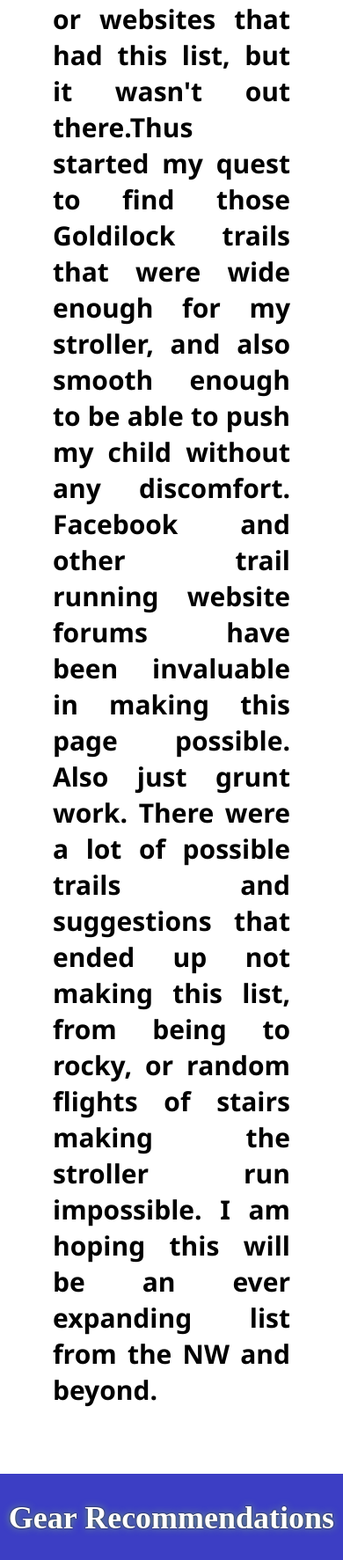
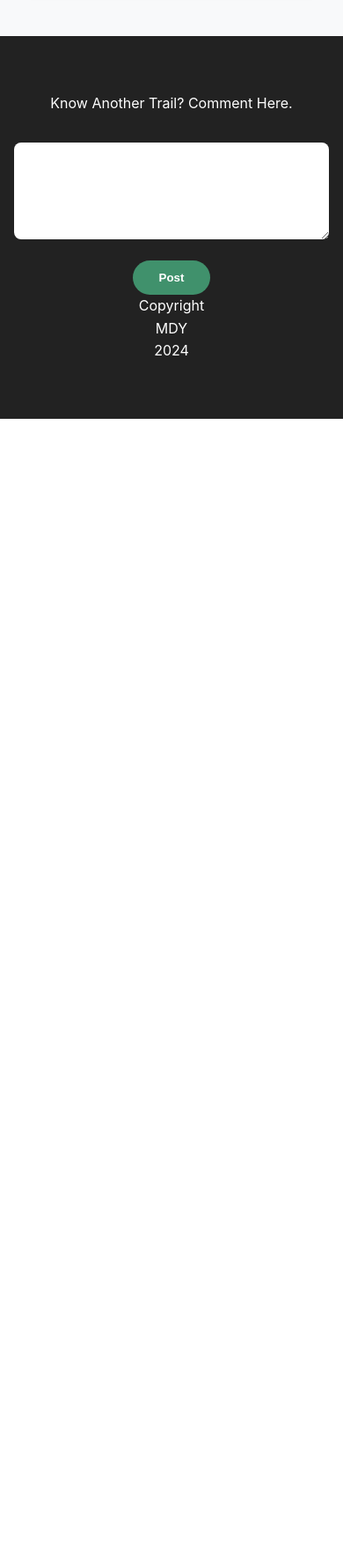
Before and after one commit to EndlessMike78/Strollertrails, a PHP site: page / in a window 390 px wide; the page is wider, and only the part inside the window is pictured. Shown: the part 2764-4537 px from the top of that part at 88% size. After the commit the page ends 3240 px from the top of that part, so only its background shows below. Run offline with PHP 8.4, Linux system fonts and the light colour scheme.

Commit message:
Update style.css modern2.0

```diff
--- a/style.css
+++ b/style.css
@@ -1,98 +1,173 @@
-h1 {
-  color: white;
-  text-shadow: 0 0 5px black, 0 0 9px hsl(140, 21%, 54%);
-  font-size: 65px;
-}
-h2 {
-  color: white;
-  text-shadow: 0 0 2px black, 0 0 9px hsl(140, 21%, 54%);
-  font-size: 36px;
-}
-h3 {
-  font-family:'Segoe UI', Tahoma, Geneva, Verdana, sans-serif;
-  font-size: 30px;
-}
-      body {
-        margin: 0;
+        :root {
+            --primary-green: #2d6a4f;
+            --accent-green: #40916c;
+            --light-bg: #f8f9fa;
+            --text-dark: #1b4332;
+            --white: #ffffff;
         }
 
-      .header{
+        * {
+            box-sizing: border-box;
+            margin: 0;
+            padding: 0;
+        }
 
-      font-family: Garamond, serif;
-      background-image: url("https://media.gettyimages.com/id/1339751014/photo/rain-in-the-forest-vancouver-canada.jpg?s=612x612&w=0&k=20&c=9OWQKb3u7p2DpSDrxDTS7uBqawrjtuKycrcthLVNpZA=");
+        body {
+            font-family: 'Inter', sans-serif;
+            line-height: 1.6;
+            background-color: var(--light-bg);
+            color: var(--text-dark);
+        }
+
+        /* Header with Glassmorphism */
+        .header {
+            background: linear-gradient(rgba(0,0,0,0.4), rgba(0,0,0,0.4)),
+                        url("https://media.gettyimages.com/id/1339751014/photo/rain-in-the-forest-vancouver-canada.jpg?s=612x612&w=0&k=20&c=9OWQKb3u7p2DpSDrxDTS7uBqawrjtuKycrcthLVNpZA=");
+            background-size: cover;
+            background-position: center;
+            height: 60vh;
+            display: flex;
+            flex-direction: column;
+            justify-content: center;
+            align-items: center;
+            text-align: center;
+            color: white;
             padding: 20px;
-      text-align: center;
+        }
 
+        .header h1 {
+            font-family: 'Playfair Display', serif;
+            font-size: clamp(2.5rem, 8vw, 4.5rem);
+            margin-bottom: 1rem;
         }
+
+        .header p {
+            font-size: clamp(1.1rem, 3vw, 1.5rem);
+            max-width: 700px;
+            font-weight: 300;
+        }
+
+        /* Modern Navigation */
         .topnav {
-        overflow: hidden;
-        background-color: #4eac65;
+            background-color: var(--primary-green);
+            position: sticky;
+            top: 0;
+            z-index: 1000;
+            display: flex;
+            justify-content: center;
+            box-shadow: 0 2px 10px rgba(0,0,0,0.1);
         }
+
         .topnav a {
-        float: left;
-        display: block;
-        color: #fff9f9;
-        text-align: center;
-        padding: 14px 16px;
+            color: white;
+            padding: 1rem 1.5rem;
             text-decoration: none;
+            font-weight: 600;
+            transition: 0.3s;
         }
 
         .topnav a:hover {
-        background-color: #0a6320;
-        color: rgb(0, 0, 0);
+            background-color: var(--accent-green);
         }
-      .topnav a:active {
-        background-color:rgb(20, 192, 92);
-        box-shadow: 0 5px #056337;
-        transform: translateY(4px);
+
+        /* Content Sections */
+        .container {
+            max-width: 900px;
+            margin: 4rem auto;
+            padding: 0 2rem;
+            text-align: center;
         }
-.container {
-  padding: 45px;
-  padding-left: 60px;
-  padding-right: 60px;
-  text-align: justify;}
 
-/* Future 2 bottom columns */
+        .container h3 {
+            font-weight: 400;
+            color: #444;
+            line-height: 1.8;
+            font-size: 1.2rem;
+        }
+
+        /* Responsive Grid */
         .row {
             display: flex;
-  flex-direction: row;
             flex-wrap: wrap;
-  width: 100%;
+            gap: 2rem;
+            max-width: 1100px;
+            margin: 0 auto 4rem;
+            padding: 0 1rem;
         }
 
         .column {
-  display: flex;
-  flex-direction: column;
-  flex-basis: 100%;
             flex: 1;
+            min-width: 300px;
+            background: white;
+            border-radius: 15px;
+            overflow: hidden;
+            box-shadow: 0 10px 20px rgba(0,0,0,0.05);
+            transition: transform 0.3s;
         }
 
-.blue-column {
-  background-color: rgb(60, 62, 196);
-  height: 500px;
+        .column:hover {
+            transform: translateY(-5px);
+        }
+
+        .column img {
+            width: 100%;
+            height: 250px;
+            object-fit: cover;
+        }
+
+        .column-text {
+            padding: 1.5rem;
             text-align: center;
         }
 
-.green-column {
-  background-color: rgb(105, 146, 105);
-  height: 500px;
+        /* Modern Footer & Comments */
+        .footer {
+            background-color: #222;
+            color: white;
+            padding: 4rem 1rem;
             text-align: center;
         }
 
-/*responsive layout*/
-@media screen and (max-width: 800px) {
-  .leftcolumn, .rightcolumn {
+        #comment-container {
+            max-width: 600px;
+            margin: 2rem auto;
+            text-align: left;
+            background: #333;
+            border-radius: 8px;
+        }
+
+        #comment-container p {
+            padding: 10px 20px;
+            border-bottom: 1px solid #444;
+        }
+
+        textarea {
             width: 100%;
-    padding: 0;
+            max-width: 600px;
+            padding: 15px;
+            border-radius: 8px;
+            border: none;
+            margin-bottom: 1rem;
+            font-family: inherit;
         }
+
+        button {
+            background-color: var(--accent-green);
+            color: white;
+            border: none;
+            padding: 12px 30px;
+            border-radius: 25px;
+            cursor: pointer;
+            font-weight: bold;
+            transition: 0.3s;
         }
-.footer {
-  background-color: rgb(180, 10, 10);
-  padding: 10px;
-  text-align: center;
 
+        button:hover {
+            background-color: var(--primary-green);
+            transform: scale(1.05);
         }
-ul {
-  list-style-type: none;
-  text-align: center;
+
+        @media (max-width: 600px) {
+            .header { height: 50vh; }
+            .topnav { flex-direction: column; }
         }
```
Lines whose indentation alone changed are shown as unchanged.
